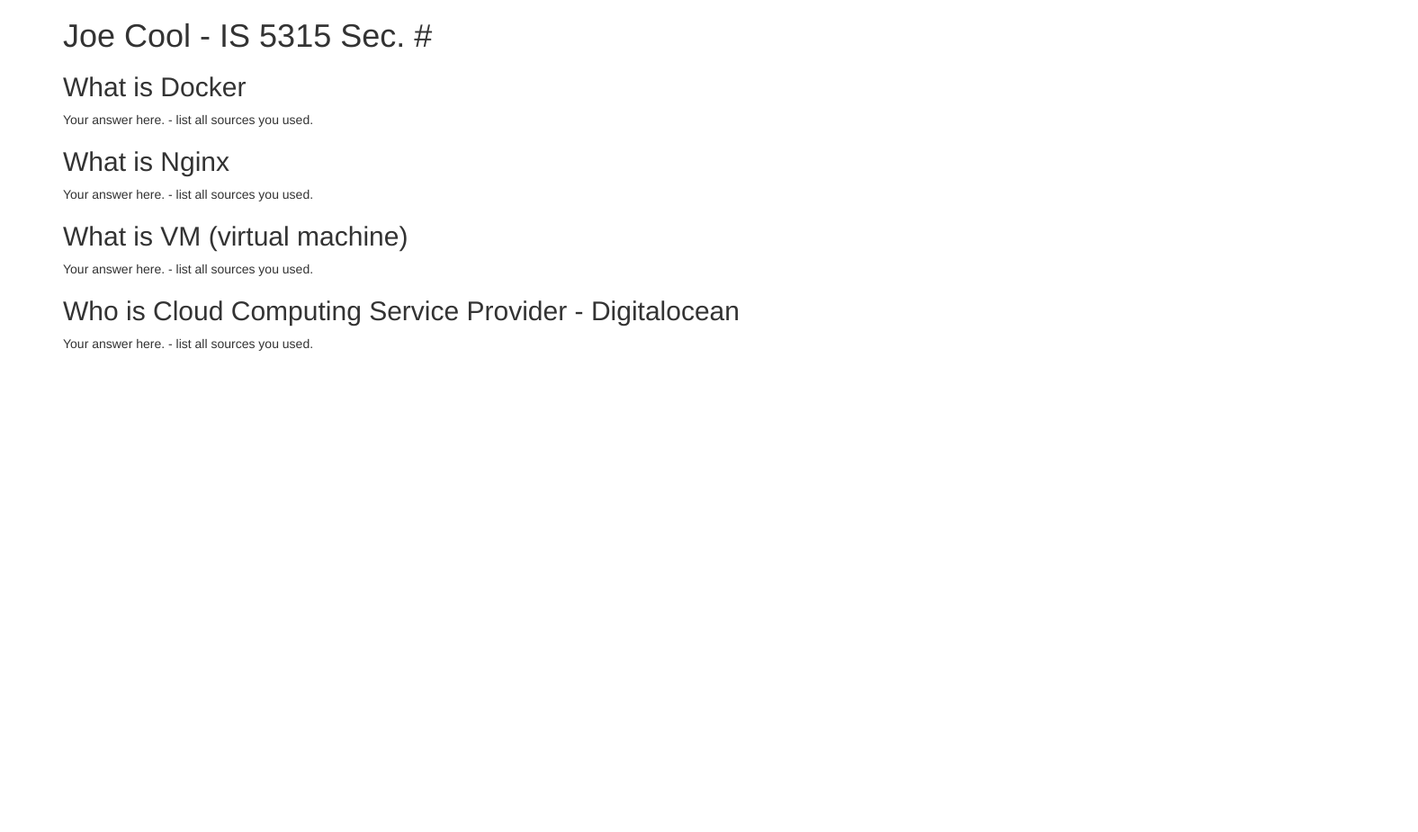
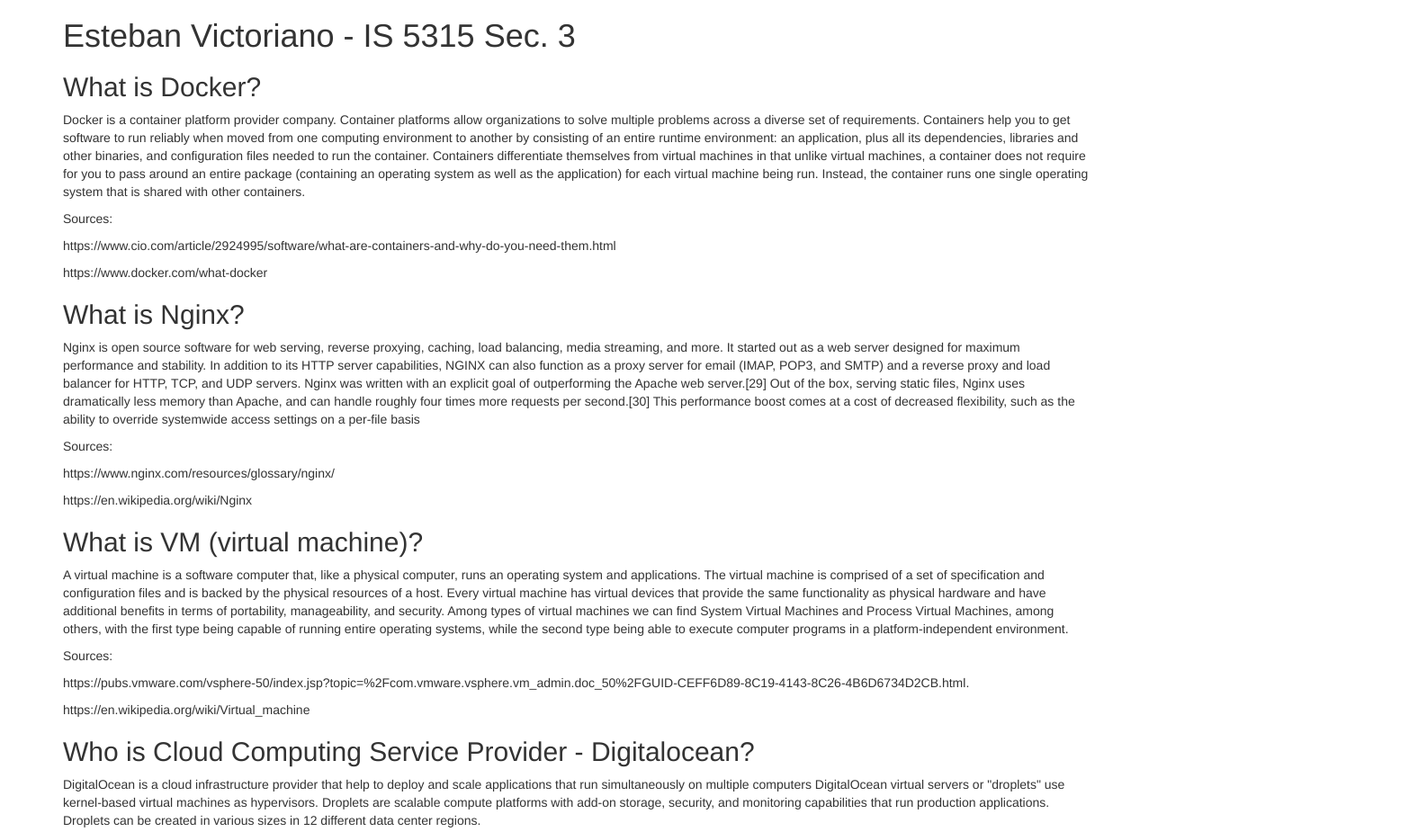
Before and after one commit to estebanvictoriano/5315MondayEsteban, a plain HTML site: page index.html in a window 1280 px wide. Shown: the top 925 px of the page at 90% size, 1576 px wide, since content can reach past the window. Before the commit the page ends 800 px from the top, so only its background shows below. Drawn offline with nearby package versions, Linux system fonts and the light colour scheme.

Commit message:
hw files

```diff
--- a/index.html
+++ b/index.html
@@ -5,15 +5,15 @@
   </head>
   <body>
     <div class="container">
-      <h1>Joe Cool - IS 5315 Sec. #</h1>
-      <h2>What is Docker</h2>
-      <p>Your answer here. - list all sources you used.</p>
-      <h2>What is Nginx</h2>
-      <p>Your answer here. - list all sources you used.</p>
-      <h2>What is VM (virtual machine)</h2>
-      <p>Your answer here. - list all sources you used.</p>
-      <h2>Who is Cloud Computing Service Provider - Digitalocean</h2>
-      <p>Your answer here. - list all sources you used.</p>
+      <h1>Esteban Victoriano - IS 5315 Sec. 3</h1>
+      <h2>What is Docker?</h2>
+      <p>Docker is a container platform provider company. Container platforms allow organizations to solve multiple problems across a diverse set of requirements. Containers help you to get software to run reliably when moved from one computing environment to another by consisting of an entire runtime environment: an application, plus all its dependencies, libraries and other binaries,  and configuration files needed to run the container. Containers differentiate themselves from virtual machines in that unlike virtual machines, a container does not require for you to pass around an entire package (containing an operating system as well as the application) for each virtual machine being run. Instead, the container runs one single operating system that is shared with other containers.</p>Sources: </p>https://www.cio.com/article/2924995/software/what-are-containers-and-why-do-you-need-them.html</p>https://www.docker.com/what-docker</p>
+      <h2>What is Nginx?</h2>
+      <p>Nginx is open source software for web serving, reverse proxying, caching, load balancing, media streaming, and more. It started out as a web server designed for maximum performance and stability. In addition to its HTTP server capabilities, NGINX can also function as a proxy server for email (IMAP, POP3, and SMTP) and a reverse proxy and load balancer for HTTP, TCP, and UDP servers. Nginx was written with an explicit goal of outperforming the Apache web server.[29] Out of the box, serving static files, Nginx uses dramatically less memory than Apache, and can handle roughly four times more requests per second.[30] This performance boost comes at a cost of decreased flexibility, such as the ability to override systemwide access settings on a per-file basis</p>Sources:</p>https://www.nginx.com/resources/glossary/nginx/</p>https://en.wikipedia.org/wiki/Nginx</p>
+      <h2>What is VM (virtual machine)?</h2>
+      <p>A virtual machine is a software computer that, like a physical computer, runs an operating system and applications. The virtual machine is comprised of a set of specification and configuration files and is backed by the physical resources of a host. Every virtual machine has virtual devices that provide the same functionality as physical hardware and have additional benefits in terms of portability, manageability, and security. Among types of virtual machines we can find System Virtual Machines and Process Virtual Machines, among others, with the first type being capable of running entire operating systems, while the second type being able to execute computer programs in a platform-independent environment.</p>Sources: </p>https://pubs.vmware.com/vsphere-50/index.jsp?topic=%2Fcom.vmware.vsphere.vm_admin.doc_50%2FGUID-CEFF6D89-8C19-4143-8C26-4B6D6734D2CB.html.</p>https://en.wikipedia.org/wiki/Virtual_machine</p>
+      <h2>Who is Cloud Computing Service Provider - Digitalocean?</h2>
+      <p>DigitalOcean is a cloud infrastructure provider that help to deploy and scale applications that run simultaneously on multiple computers DigitalOcean virtual servers or "droplets" use kernel-based virtual machines as hypervisors. Droplets are scalable compute platforms with add-on storage, security, and monitoring capabilities that run production applications. Droplets can be created in various sizes in 12 different data center regions.</p>Sources:</p>https://en.wikipedia.org/wiki/DigitalOcean</p>https://www.digitalocean.com/products/droplets/?_campaign=G|SEARCH|B|CLOUD&_adgroup=CLOUD|Cloud&_keyword=%2Bcloud%20%2Bdigital%20%2Bocean&_device=c&_copytype=Use_case&_adposition=1t1&_medium=brand_sem&_source=google&_dkitrig=&gclid=EAIaIQobChMI8-ij1IjP2gIVl_5kCh2wugC3EAAYASAAEgKWYPD_BwE</p>
     </div>
   </body>
 </html>
```
